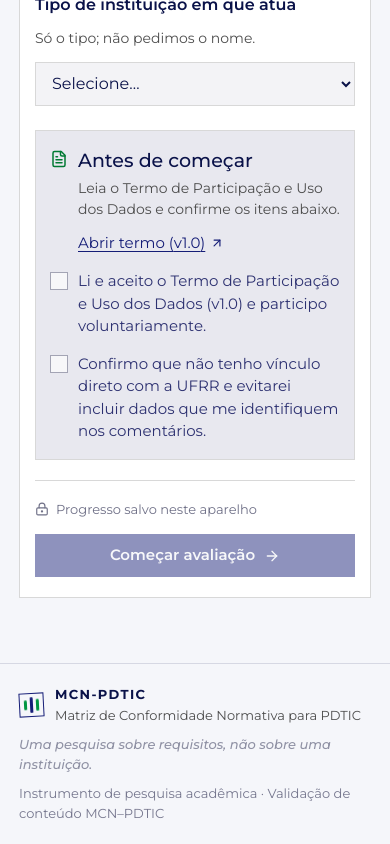
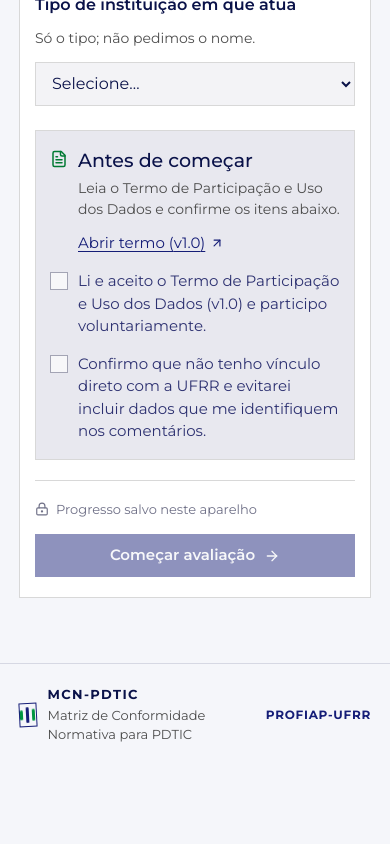
Before and after one commit to laurosousa/validacao-mcn-pdtic, a React (Vite) app: page / in a window 390 px wide. Shown: the part 3092-3936 px from the top of the page. After the commit the page ends 3858 px from the top, so only its background shows below. Built offline with nearby package versions, Linux system fonts and the light colour scheme.

Commit message:
Rodapé só com a marca e PROFIAP-UFRR
Co-Authored-By: Claude Opus 5.5 <noreply@anthropic.com>
Claude-Session: https://claude.ai/code/session_017a28AgssruhMecZkhquWiR

```diff
--- a/src/App.tsx
+++ b/src/App.tsx
@@ -435,7 +435,7 @@ function SubmissionSuccess({ receipt, onHome }: { receipt: string; onHome: () =>
 }
 
 function Footer() {
-  return <footer className="footer"><Wordmark /><p>Instrumento de pesquisa acadêmica · Validação de conteúdo MCN–PDTIC</p><span>Uma pesquisa sobre requisitos, não sobre uma instituição.</span></footer>;
+  return <footer className="footer"><Wordmark /><span className="topbar-tag" data-testid="text-footer-tag">PROFIAP-UFRR</span></footer>;
 }
 
 function Routes() {
--- a/src/index.css
+++ b/src/index.css
@@ -527,12 +527,11 @@ a { color: inherit; }
 .receipt span { font-family: var(--app-font-mono); color: #828499; letter-spacing: .12em; font-size: 12px; }
 .receipt b { font-family: var(--app-font-mono); font-size: 15px; word-break: break-all; }
 .success-card .notice { margin: 14px 0 19px; text-align: left; }
-.footer { max-width: 1190px; margin: auto; padding: 25px 20px 30px; border-top: 1px solid rgba(13,16,70,.13); display: flex; align-items: center; gap: 20px; }
+.footer { max-width: 1190px; margin: auto; padding: 25px 20px 30px; border-top: 1px solid rgba(13,16,70,.13); display: flex; align-items: center; justify-content: space-between; gap: 20px; }
 .footer .brand-symbol { width: 25px; height: 24px; }
 .footer .brand-copy b { font-size: 13px; }
 .footer .brand-copy small { font-size: 13px; }
-.footer p { margin: 0; color: #76778e; font-size: 13px; }
-.footer > span { color: #8f91a4; font-family: var(--app-font-serif); font-size: 15px; font-style: italic; margin-left: auto; }
+.footer .topbar-tag { font-size: 14px; }
 .admin-shell { max-width: 100%; }
 .admin-header { max-width: 1190px; margin: auto; padding: 58px 20px 34px; display: flex; justify-content: space-between; align-items: flex-end; }
 .admin-header h1 { margin: 16px 0 7px; font-size: 52px; font-weight: 500; letter-spacing: -.03em; }
@@ -737,9 +736,8 @@ a { color: inherit; }
   .autosave-note { order: 3; width: 100%; justify-content: center; }
   .final-submit { padding: 18px 11px; }
   .final-submit .button-submit { width: 100%; }
-  .footer { padding: 21px 19px; flex-wrap: wrap; gap: 10px; }
-  .footer p { order: 3; width: 100%; }
-  .footer > span { margin-left: auto; font-size: 13px; }
+  .footer { padding: 21px 19px; gap: 12px; }
+  .footer .topbar-tag { font-size: 12px; }
   .success-card { padding: 38px 20px 32px; }
   .success-card h1 { font-size: 39px; }
   .admin-header { width: calc(100% - 38px); display: block; padding: 38px 0 24px; }
```
